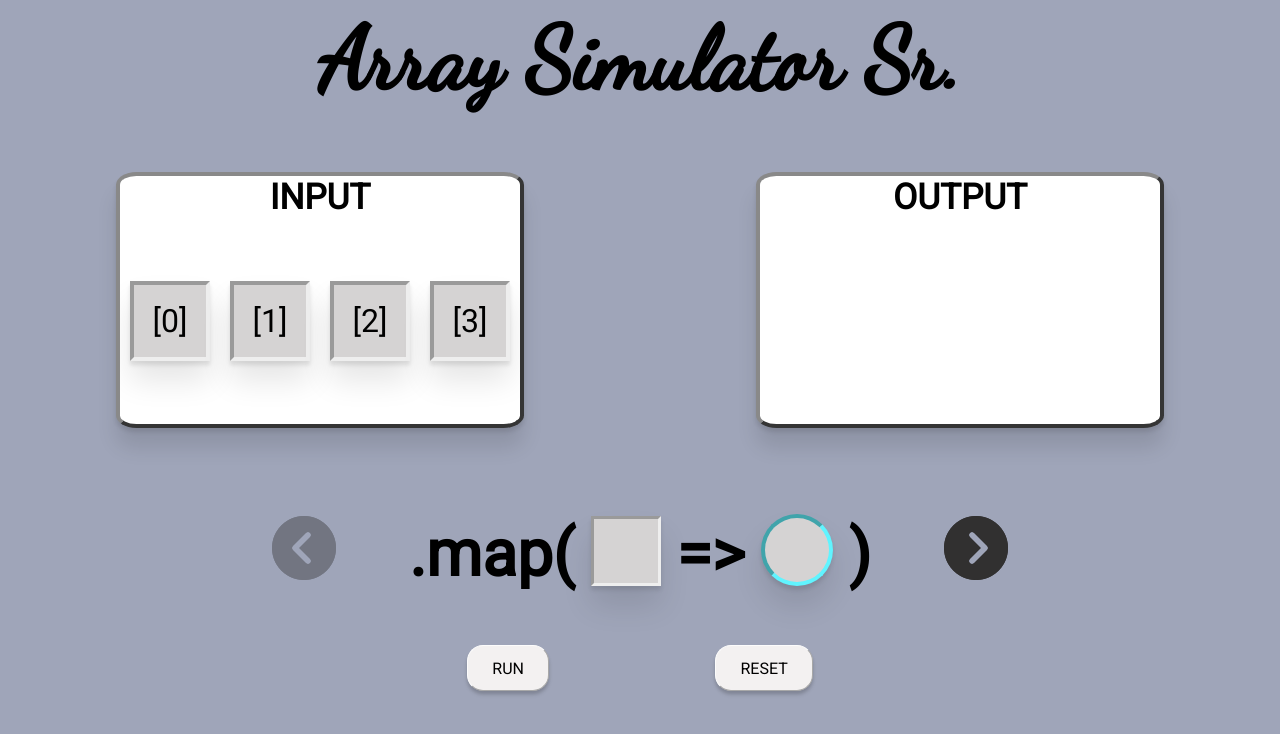
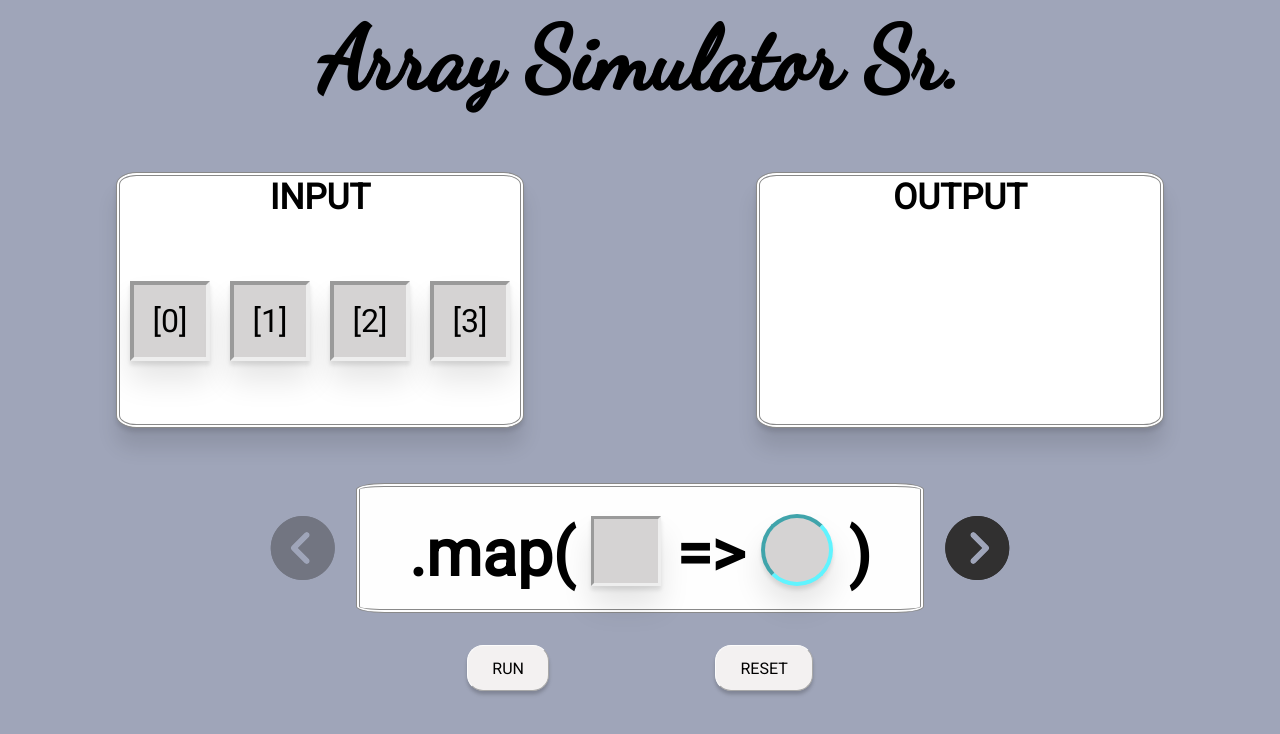
Before and after one commit to dc5trust/Array-Simulator-Advanced, a plain HTML site: page index.html in a window 1280 px wide. Drawn offline with nearby package versions, Linux system fonts and the light colour scheme.

Commit message:
changed border design

```diff
--- a/style/_simulator.scss
+++ b/style/_simulator.scss
@@ -23,7 +23,7 @@
         box-shadow: 0 20px 20px rgba(0,0,0,.1), 0 4px 4px 0 rgba(0,0,0,.1);
         border-radius: 5%;
         // border: 3px double rgb(201, 201, 201);
-        border: 4px outset rgb(137, 137, 137);
+        border: 4px double rgb(137, 137, 137);
         // border: 5px outset rgb(96, 244, 255);
 
     }
@@ -100,12 +100,15 @@
     }
 
     .user-controls{
-        height: 100%;
+        height: 90%;
         width: 35rem;
         display: flex;
         justify-content: space-around;
         align-items: center;
         flex-direction: column;
+        border-radius: 5%;
+        background-color: rgb(254, 254, 254);
+        border: 4px double rgb(137, 137, 137);
     }
 }
 
```
Also changed, not shown: style/style.css, 1 other file.
